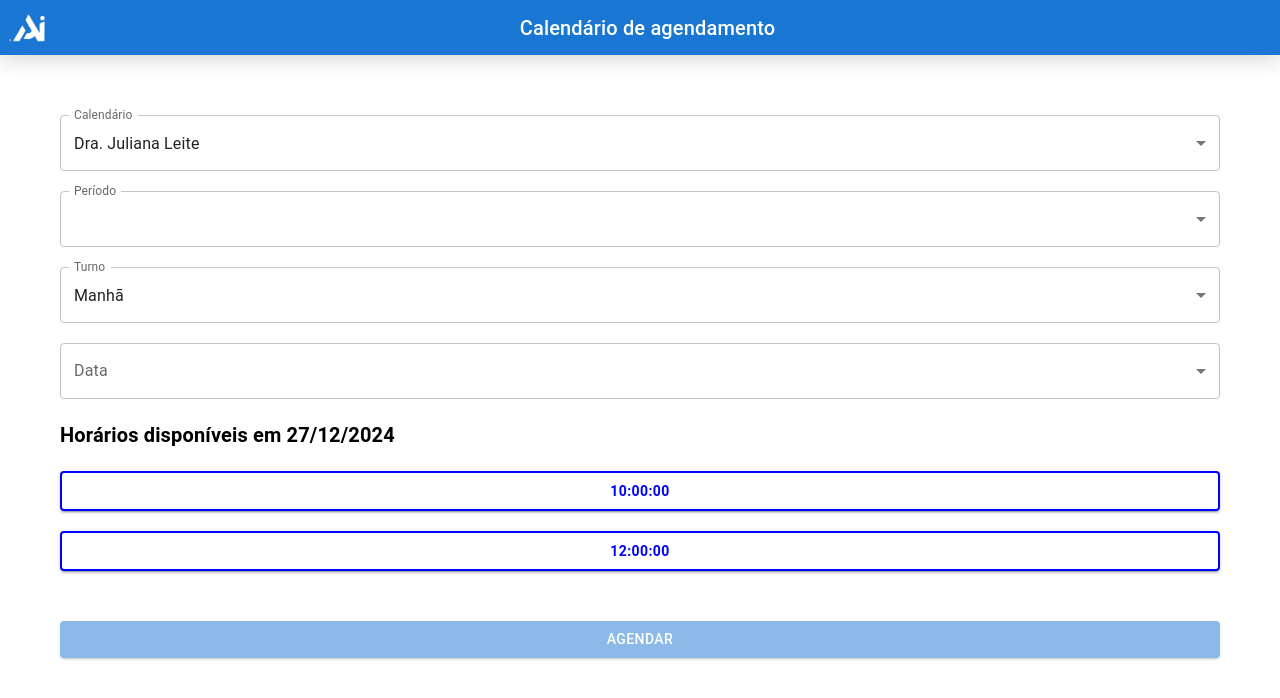
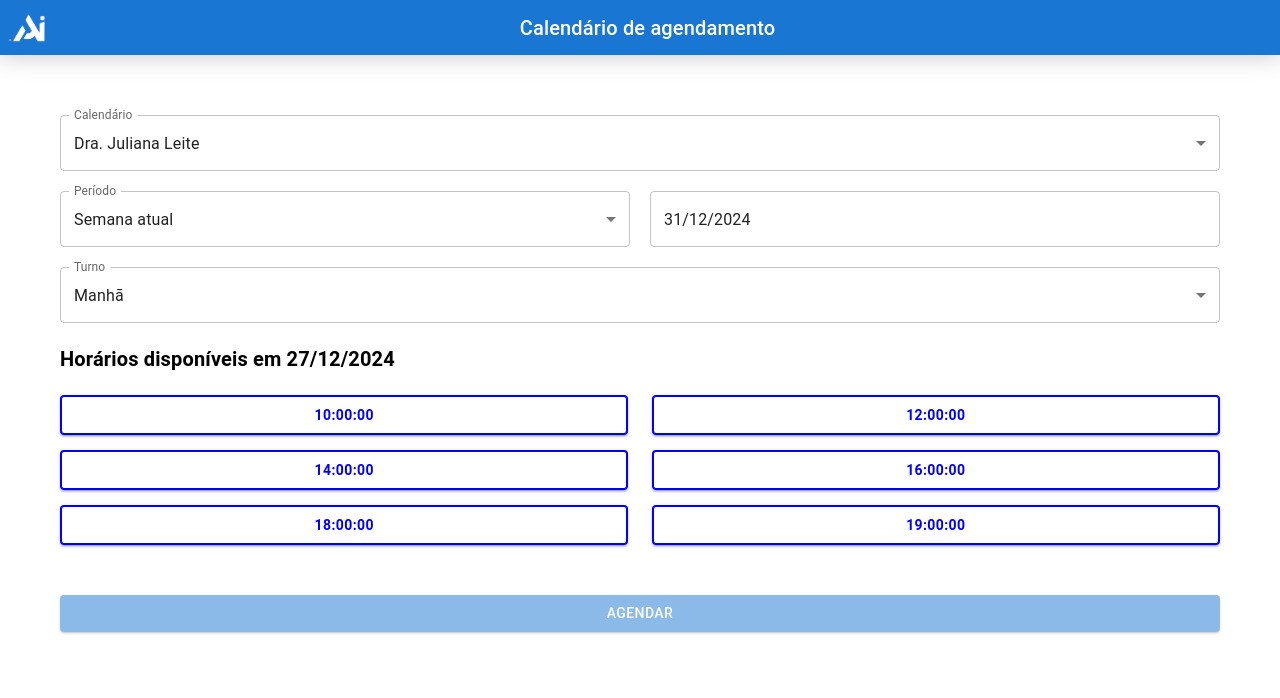
Before and after one commit to AlanMatheus18/ai-atende-calendar, a React (Vite) app: page /site/calendar in a window 1280 px wide. Shown: the top 698 px of the page. Built offline with nearby package versions, Linux system fonts and the light colour scheme.

Commit message:
date picker added

```diff
--- a/index.html
+++ b/index.html
@@ -1,5 +1,5 @@
 <!doctype html>
-<html lang="en">
+<html lang="pt-BR">
 
 <head>
   <meta charset="UTF-8" />
--- a/package.json
+++ b/package.json
@@ -14,9 +14,11 @@
     "@emotion/styled": "^11.14.0",
     "@mui/icons-material": "^6.1.8",
     "@mui/material": "^6.2.0",
+    "@mui/x-date-pickers": "^7.23.3",
     "@react-spring/web": "^9.7.5",
     "axios": "^1.7.9",
     "crypto-js": "^4.2.0",
+    "dayjs": "^1.11.13",
     "react": "^18.3.1",
     "react-dom": "^18.3.1",
     "react-router": "^7.0.2",
--- a/src/App.jsx
+++ b/src/App.jsx
@@ -9,19 +9,25 @@ function App() {
   const { hash } = useParams(); // Captura o hash da URL
   const [data, setData] = useState({
     calendar: "Dra. Juliana Leite",
-    period: "Nesta Semana",
+    period: "Semana atual",
     turno: "Manhã",
     date: "27/12/2024",
     avaiableOptions: [
       "10:00:00",
       "12:00:00",
+      "14:00:00",
+      "16:00:00",
+      "18:00:00",
+      "19:00:00",
     ],
   });
   const [selectOptions, setSelectOptions] = useState({
     calendar: "",
     period: "",
     turno: "",
+    date: "",
   });
+
   const [dataLoading, setDataLoading] = useState(true);
   const [loading, setLoading] = useState(false);
   const [selectedTime, setSelectedTime] = useState(null);
@@ -59,6 +65,7 @@ function App() {
         ...prev,
         period: "",
         turno: "",
+        date: "",
       }));
       setFirstLoad(false)
     } else if (selectOptions?.period !== data?.period) {
@@ -73,6 +80,7 @@ function App() {
       setSelectOptions((prev) => ({
         ...prev,
         turno: "",
+        date: "",
       }));
       setFirstLoad(false)
     } else if (selectOptions?.turno !== data?.turno) {
--- a/src/components/Body.jsx
+++ b/src/components/Body.jsx
@@ -3,14 +3,12 @@ import TimeButton from "./TimeButton";
 import { Box, Typography } from "@mui/material";
 import Selectors from "./Selectors";
 import Btnsend from "./Btnsend";
+import DatePickerInput from "./DatePickerInput";
 
 const Body = ({ times, selectedTime, setSelectedTime, data, setData, options, setOptions }) => {
   const calendarOptions = ['Dra. Juliana Leite', 'Demais Dentistas', 'Odontopediatria'];
   const periodOptions = ['Semana atual', 'Próxima Semana', 'Escolha o dia'];
-  const turnoOptions = ['Manhã', 'Tarde', 'Noite'];
-  const dataOptions = ['31/12/2024', '31/12/2024', '31/12/2024']
-
-
+  const turnoOptions = ['Manhã', 'Tarde', 'Noite', 'Qualquer horário'];
 
   const handleTimeClick = (time) => {
     setSelectedTime(time);
@@ -46,13 +44,20 @@ const Body = ({ times, selectedTime, setSelectedTime, data, setData, options, se
         value={options?.calendar}
         onChange={handleCalendarChange}
       />
+      <Box sx={{
+        display: 'flex',
+        flexDirection: { xs: 'column', sm: 'row' },
+        gap: '20px',
+        width: '100%',
+      }}>
         <Selectors
           label="Período"
           options={periodOptions}
           value={options?.period}
           onChange={handlePeriodChange}
         />
-
+        <DatePickerInput />
+      </Box>
       <Selectors
         label="Turno"
         options={turnoOptions}
@@ -60,16 +65,9 @@ const Body = ({ times, selectedTime, setSelectedTime, data, setData, options, se
         onChange={handleTurnoChange}
       />
 
-
-      <Selectors
-      label="Data"
-      options={dataOptions}
-      value={options?.data}
-      onChange={handleDateChange}
-      />
-
       <Box sx={{ width: '100%', display: 'flex', flexDirection: 'column', gap: '20px' }}>
         <Typography variant="h6" sx={{ fontWeight: 'bold' }}>Horários disponíveis em {data?.date}</Typography>
+        <Box sx={{ display: 'flex', flexDirection: 'row', gap: '15px 0', flexWrap: 'wrap', width: '100%', justifyContent: 'space-between' }}>
           {times?.map((time, index) => (
             <TimeButton
               key={index}
@@ -78,6 +76,7 @@ const Body = ({ times, selectedTime, setSelectedTime, data, setData, options, se
               onClick={handleTimeClick}
             />
           ))}
+        </Box>
       </Box>
       <Btnsend
         selectedTime={selectedTime}
--- /dev/null
+++ b/src/components/DatePickerInput.jsx
@@ -0,0 +1,18 @@
+import * as React from 'react';
+import dayjs from 'dayjs';
+import { AdapterDayjs } from '@mui/x-date-pickers/AdapterDayjs';
+import { LocalizationProvider } from '@mui/x-date-pickers/LocalizationProvider';
+import { DatePicker } from '@mui/x-date-pickers/DatePicker';
+import { Box } from '@mui/material';
+import { ptBR } from '@mui/x-date-pickers/locales';
+import 'dayjs/locale/pt-br';
+
+export default function DatePickerInput() {
+  return (
+    <Box sx={{ width: '100%' }}>
+      <LocalizationProvider dateAdapter={AdapterDayjs} adapterLocale='pt-br' localeText={ptBR.components.MuiLocalizationProvider.defaultProps.localeText}>
+        <DatePicker defaultValue={dayjs('2024-12-31')} format='DD/MM/YYYY' sx={{ width: '100%' }} />
+      </LocalizationProvider>
+    </Box>
+  );
+}
--- a/src/components/Selectors.jsx
+++ b/src/components/Selectors.jsx
@@ -3,12 +3,10 @@ import InputLabel from '@mui/material/InputLabel';
 import MenuItem from '@mui/material/MenuItem';
 import FormControl from '@mui/material/FormControl';
 import Select from '@mui/material/Select';
-import { Box } from "@mui/material";
 
 export default function Selectors({ label, options, value, onChange }) {
   return (
-    <Box sx={{ width: '100%' }}>
-      <FormControl sx={{ width: '100%', display: "flex" }}>
+    <FormControl sx={{ width: '100%' }}>
       <InputLabel id={`${label}-select-label`}>{label}</InputLabel>
       <Select
         labelId={`${label}-select-label`}
@@ -27,6 +25,5 @@ export default function Selectors({ label, options, value, onChange }) {
         ))}
       </Select>
     </FormControl>
-    </Box>
   );
 }
--- a/src/components/TimeButton.jsx
+++ b/src/components/TimeButton.jsx
@@ -3,7 +3,6 @@ import React from 'react';
 
 const TimeButton = ({ text, selectedTime, onClick }) => {
   return (
-
     <Button
       variant="contained"
       sx={{
@@ -11,8 +10,8 @@ const TimeButton = ({ text, selectedTime, onClick }) => {
         fontWeight: 'bold',
         color: selectedTime === text ? "white" : "blue",
         border: "2px solid blue",
-        width: '100%',
         height: '40px',
+        width: '49%',
       }}
       onClick={() => onClick(text)}
     >
```
Also changed, not shown: 1 other file (tests, documents, lock files or other folders). Lines whose indentation alone changed are shown as unchanged.
